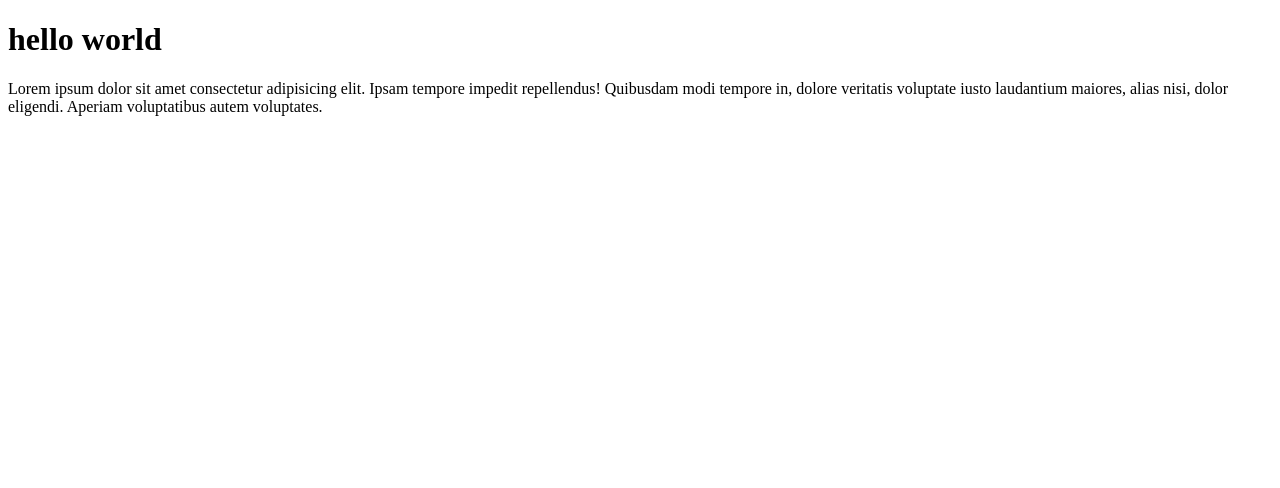
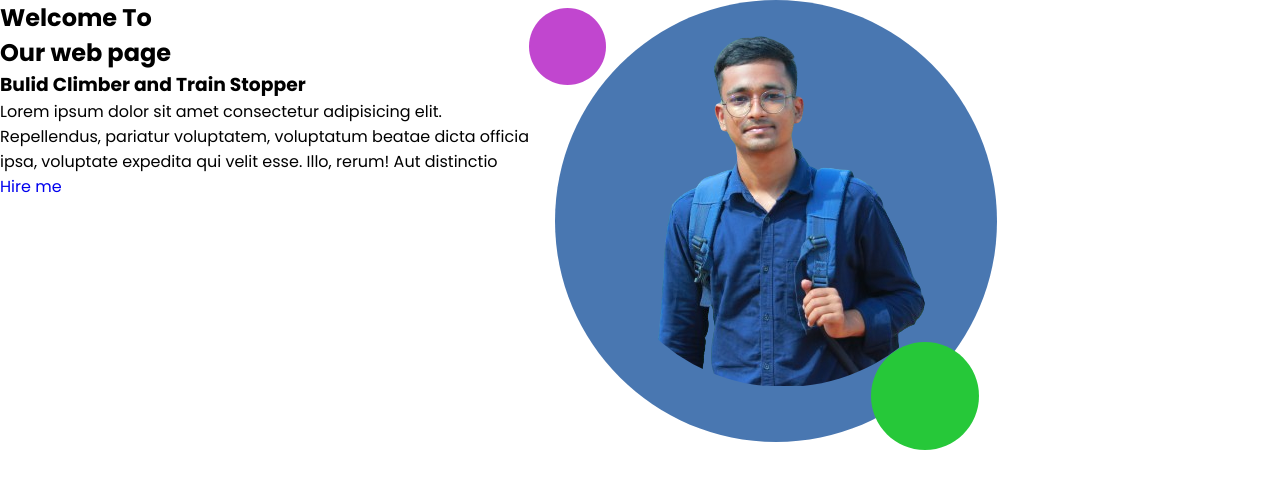
Before and after one commit to shantokarmoker8/me, a plain HTML site: page index.html in a window 1280 px wide. Drawn offline with Linux system fonts and the light colour scheme.

Commit message:
section-one html

```diff
--- a/css/style.css
+++ b/css/style.css
@@ -0,0 +1,14 @@
+/* font-family: 'Poppins', sans-serif; */
+* {
+  margin: 0;
+  padding: 0;
+  box-sizing: border-box;
+  font-family: "Poppins", sans-serif;
+  text-decoration: none;
+}
+img {
+  max-width: 100%;
+}
+.section-one {
+  display: flex;
+}
--- a/index.html
+++ b/index.html
@@ -3,6 +3,7 @@
   <head>
     <meta charset="UTF-8" />
     <meta name="viewport" content="width=device-width, initial-scale=1.0" />
+    <link rel="shortcut icon" href="img/hero-1.png" type="image/x-icon" />
     <title>shantokarmoker8</title>
     <!-- add css -->
     <link rel="stylesheet" href="css/style.css" />
@@ -16,12 +17,24 @@
     />
   </head>
   <body>
-    <h1>hello world</h1>
-    <p>
-      Lorem ipsum dolor sit amet consectetur adipisicing elit. Ipsam tempore
-      impedit repellendus! Quibusdam modi tempore in, dolore veritatis voluptate
-      iusto laudantium maiores, alias nisi, dolor eligendi. Aperiam voluptatibus
-      autem voluptates.
-    </p>
+    <section class="section-one">
+      <div class="left">
+        <div class="heading">
+          <h1>Welcome To</h1>
+          <h1><span>Our web</span> page</h1>
+        </div>
+        <div>
+          <h3>Bulid Climber and Train Stopper</h3>
+          <p>
+            Lorem ipsum dolor sit amet consectetur adipisicing elit. <br />
+            Repellendus, pariatur voluptatem, voluptatum beatae dicta officia
+            <br />
+            ipsa, voluptate expedita qui velit esse. Illo, rerum! Aut distinctio
+          </p>
+          <a href="#">Hire me</a>
+        </div>
+      </div>
+      <div class="right"><img src="img/hero-1.trim.png" alt="hero1" /></div>
+    </section>
   </body>
 </html>
```
Also changed, not shown: img/green.png (added), img/hero-1.trim.png (added), img/vaiolate.png (added).
